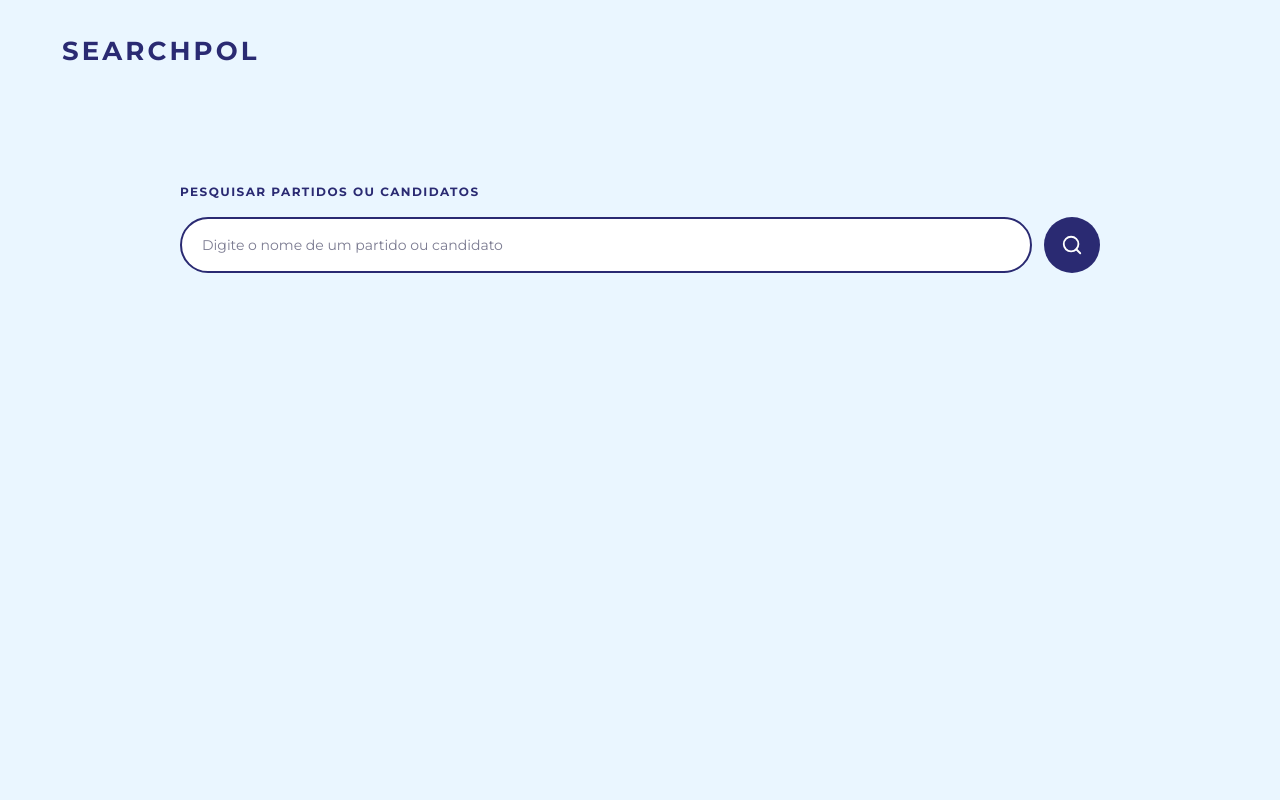
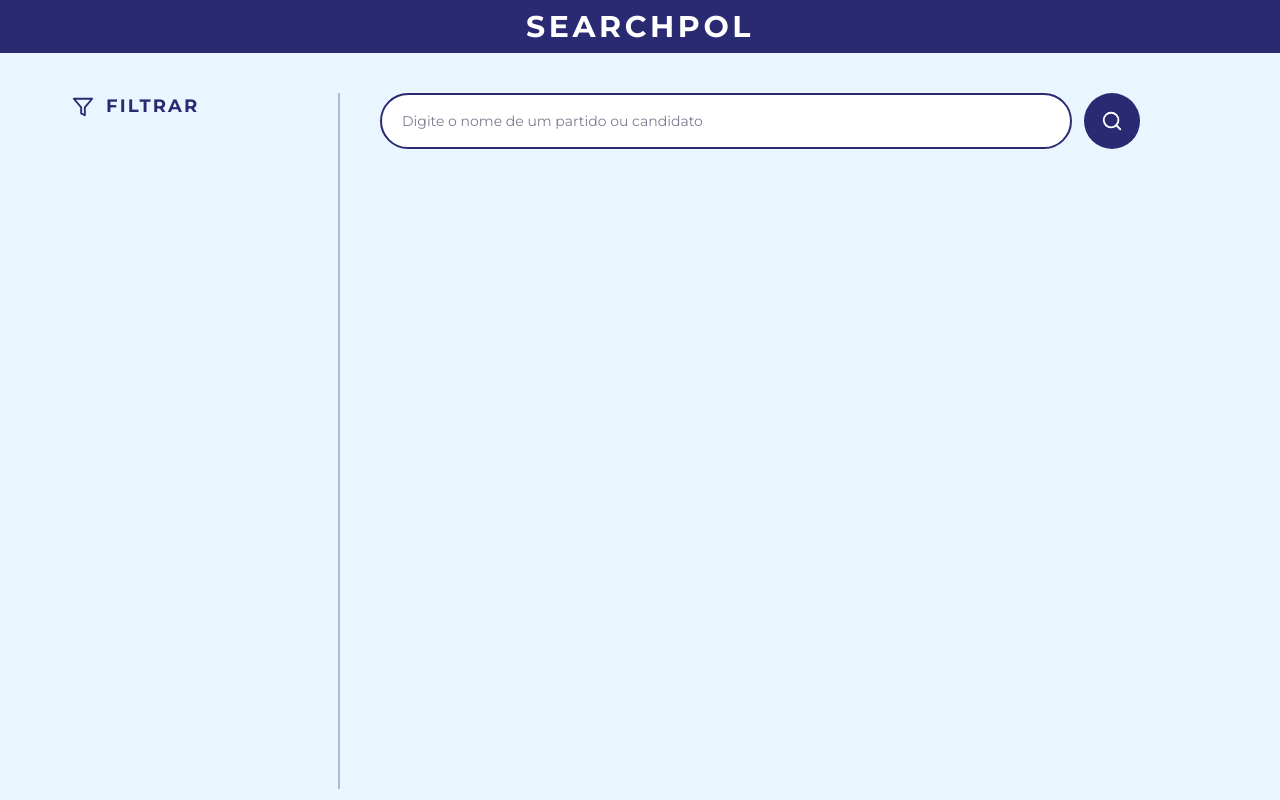
Before and after one commit to tcc-epol-ejs/epol-web, a React (Vite) app: page /searchpol in a window 1280 px wide. Built offline with nearby package versions, Linux system fonts and the light colour scheme.

Commit message:
feat: simples header temporário, área de filtros e ajustes de posicionamento e dimensões

```diff
--- a/src/pages/searchpol/index.tsx
+++ b/src/pages/searchpol/index.tsx
@@ -1,23 +1,24 @@
-import { FiSearch } from 'react-icons/fi';
+import { FiFilter, FiSearch } from 'react-icons/fi';
 
 function SearchPol() {
   return (
-    <main className="min-h-screen bg-[#eaf6ff] px-6 py-8 sm:px-10 lg:px-[62px]">
-      <header className="flex items-center justify-between">
-        <h1 className="text-[22px] font-black uppercase tracking-[0.12em] text-[#2A2A72] sm:text-[26px]">
+    <main className="min-h-screen bg-[#eaf6ff]">
+      <header className="flex items-center justify-center bg-[#2A2A72] px-6 py-1 sm:px-10 lg:px-[62px]">
+        <h1 className="text-[22px] font-black uppercase tracking-[0.12em] text-white sm:text-[30px]">
           SearchPol
         </h1>
       </header>
 
-      <section className="mx-auto flex w-full max-w-[920px] flex-col items-stretch gap-4 pt-20 sm:pt-28">
-        <label
-          htmlFor="searchpol-search"
-          className="text-[12px] font-bold uppercase tracking-[0.12em] text-[#2A2A72]"
-        >
-          Pesquisar partidos ou candidatos
-        </label>
+      <section className="mx-auto flex min-h-[calc(100vh-64px)] w-full max-w-[1200px] flex-col px-6 pt-8 sm:px-10 sm:pt-10 lg:flex-row lg:px-0">
+        <aside className="w-full pb-8 lg:w-1/4 lg:border-r-2 lg:border-[#2A2A72]/30 lg:pb-0 lg:pl-8 lg:pr-8">
+          <h2 className="flex items-center gap-3 text-[18px] font-bold uppercase tracking-[0.12em] text-[#2A2A72]">
+            <FiFilter aria-hidden="true" className="text-[22px]" />
+            Filtrar
+          </h2>
+        </aside>
 
-        <div className="flex w-full items-center gap-3">
+        <div className="flex w-full flex-1 flex-col items-stretch gap-4 lg:pl-10">
+          <div className="flex w-full max-w-[760px] items-center gap-3">
             <div className="flex h-14 min-w-0 flex-1 items-center gap-3 rounded-full border-2 border-[#2A2A72] bg-white px-5">
               <input
                 id="searchpol-search"
@@ -36,6 +37,7 @@ function SearchPol() {
               <FiSearch aria-hidden="true" className="text-[22px]" />
             </button>
           </div>
+        </div>
       </section>
     </main>
   );
```
Lines whose indentation alone changed are shown as unchanged.
